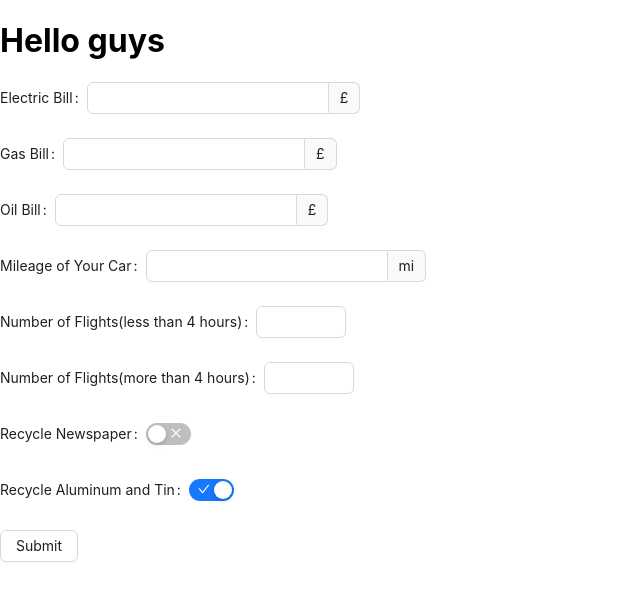
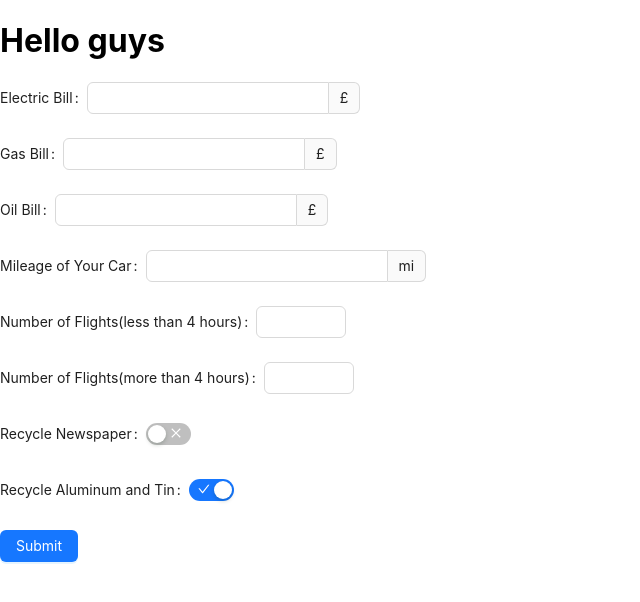
Before and after one commit to RekaKovacs93/CO2-Calculator, a React (Create React App) app in the folder client/: page / in a window 1280 px wide. Shown: the top 602 px of the page, without its empty margins (0-640 px from the left). Built offline with nearby package versions, Linux system fonts and the light colour scheme.

Commit message:
an update after my git pull

```diff
--- a/client/src/components/MetersForm.js
+++ b/client/src/components/MetersForm.js
@@ -93,7 +93,7 @@ const MetersForm = ({addTrackingData}) => {
                     <Switch  onChange = {handleSwitchAluminium} value = "recycleAluminium" checked = {submitedData.recycleAluminium} checkedChildren={<CheckOutlined/>}  unCheckedChildren={<CloseOutlined />}/>
                 </Form.Item>
                 <Form.Item>
-                    <Button htmlType="submit">Submit</Button>
+                    <Button  type = 'primary' htmlType="submit">Submit</Button>
                 </Form.Item>
 
         </Form>
```
